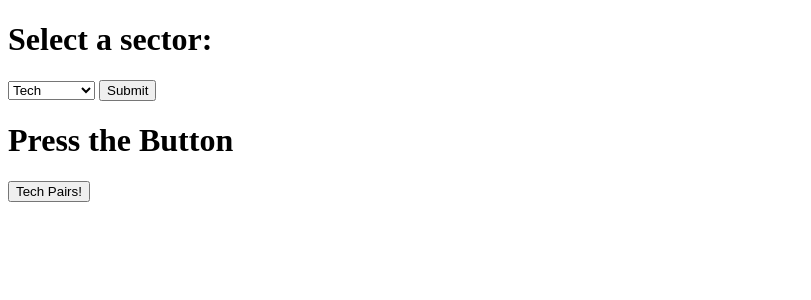
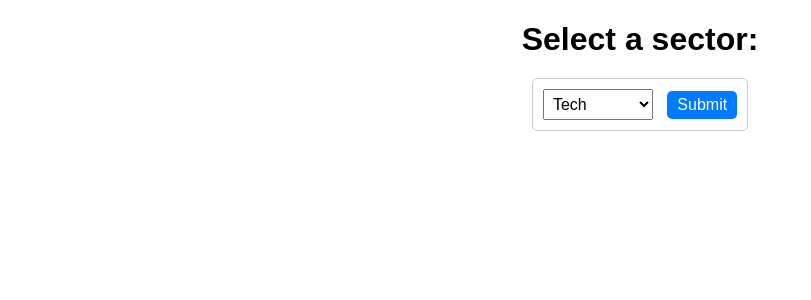
Before and after one commit to trinayhari/PairsTradingStockPredictor, a Flask app: page / in a window 1280 px wide. Shown: the top 300 px of the page, without its empty margins (0-811 px from the left). Run offline with Flask 3, Linux system fonts and the light colour scheme.

Commit message:
css added

```diff
--- a/PairsTradingPredictor.py
+++ b/PairsTradingPredictor.py
@@ -84,6 +84,8 @@ def result():
        stock1, stock2 = loop(selected_option)
        return render_template('result.html', stock1=stock1, stock2=stock2)
 
+       #Use compare function and print result
+
 @PairsTradingPredictor.route('/')
 def index():
     return render_template('index.html')
--- a/Templates/index.html
+++ b/Templates/index.html
@@ -2,6 +2,7 @@
 <html>
 <head>
     <title>Dropdown Menu</title>
+    <link rel="stylesheet" href="styles.css">
 </head>
 <body>
     <h1>Select a sector:</h1>
@@ -17,31 +18,3 @@
     </form>
 </body>
 </html>
-
-<!DOCTYPE html>
-<html>
-<head>
-    <title>Stock Analyzer</title>
-</head>
-<body>
-    <h1>Press the Button</h1>
-    <button id="techButton">Tech Pairs!</button>
-
-    <script>
-       document.getElementById('techButton').addEventListener('click', function() {
-            // Send a POST request to the server when the button is clicked
-            fetch('/button_click', {method: 'POST'})
-                .then(response => {
-                    if (response.ok) {
-                        console.log('Button clicked successfully!');
-                    } else {
-                        console.error('Failed to click the button.');
-                    }
-                })
-                .catch(error => {
-                    console.error('Error occurred:', error);
-                });
-        });
-    </script>
-</body>
-</html>
--- a/Templates/styles.css
+++ b/Templates/styles.css
@@ -1,44 +1,36 @@
-/* styles.css */
 body {
     font-family: Arial, sans-serif;
-    margin: 0;
-    padding: 0;
-}
+    text-align: center;
+    margin: 20px;
+  }
 
-.dropdown {
-    position: relative;
+  h1 {
+    margin-bottom: 20px;
+  }
+
+  form {
     display: inline-block;
-}
+    border: 1px solid #ccc;
+    padding: 10px;
+    border-radius: 5px;
+  }
 
-.dropbtn {
-    background-color: #4CAF50;
-    color: white;
-    padding: 12px 24px;
+  select {
     font-size: 16px;
+    padding: 5px;
+    margin-right: 10px;
+  }
+
+  input[type="submit"] {
+    font-size: 16px;
+    padding: 5px 10px;
+    background-color: #007bff;
+    color: #fff;
     border: none;
+    border-radius: 5px;
     cursor: pointer;
-}
+  }
 
-.dropdown-content {
-    display: none;
-    position: absolute;
-    background-color: #f9f9f9;
-    min-width: 160px;
-    box-shadow: 0px 8px 16px 0px rgba(0,0,0,0.2);
-    z-index: 1;
-}
-
-.dropdown-content a {
-    color: black;
-    padding: 12px 16px;
-    text-decoration: none;
-    display: block;
-}
-
-.dropdown-content a:hover {
-    background-color: #f1f1f1;
-}
-
-.dropdown:hover .dropdown-content {
-    display: block;
-}
+  input[type="submit"]:hover {
+    background-color: #0056b3;
+  }
```
